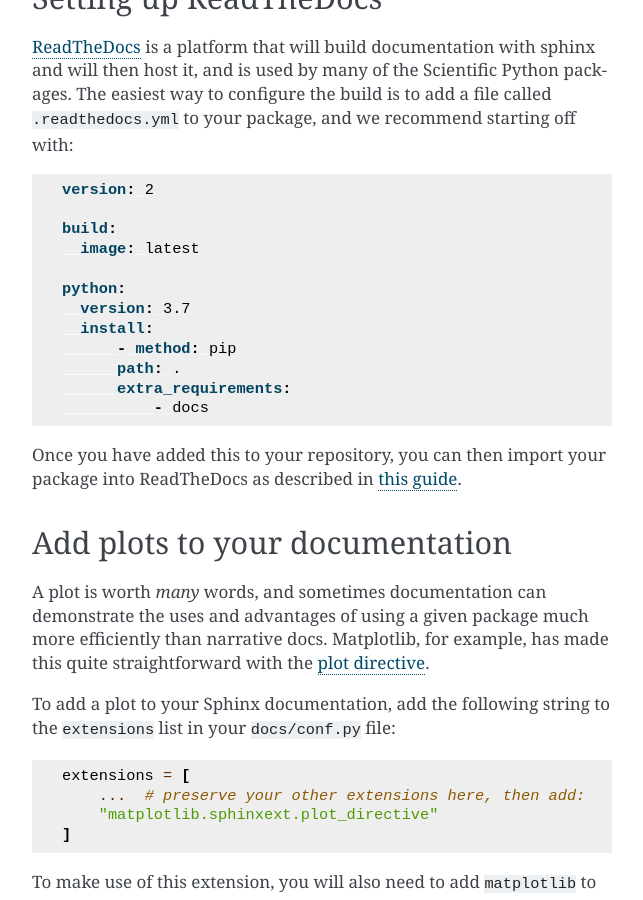
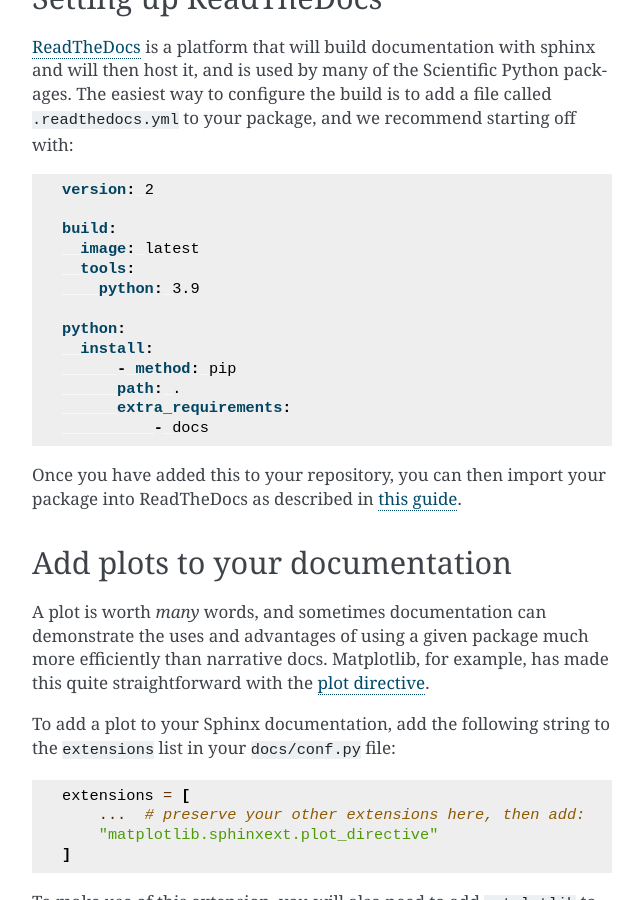
Before and after one commit to OpenAstronomy/packaging-guide, a Sphinx documentation site: the page built from docs/docs.rst, in a window 1280 px wide and 900 px high, scrolled down 2813 px. Shown: the whole window, without its empty margins (468-1111 px from the left). Built offline with Sphinx 7.4.7, drawn with Linux system fonts in a browser that asks for light colours.

```diff
--- a/cookiecutter.json
+++ b/cookiecutter.json
@@ -13,7 +13,6 @@
     ],
     "project_url": "",
     "minimum_python_version": [
-        "3.8",
         "3.9",
         "3.10",
         "3.11"
--- a/docs/docs.rst
+++ b/docs/docs.rst
@@ -148,9 +148,10 @@ recommend starting off with:
 
     build:
       image: latest
+      tools:
+        python: 3.9
 
     python:
-      version: 3.7
       install:
           - method: pip
           path: .
```
Also changed, not shown: 3 other files.
